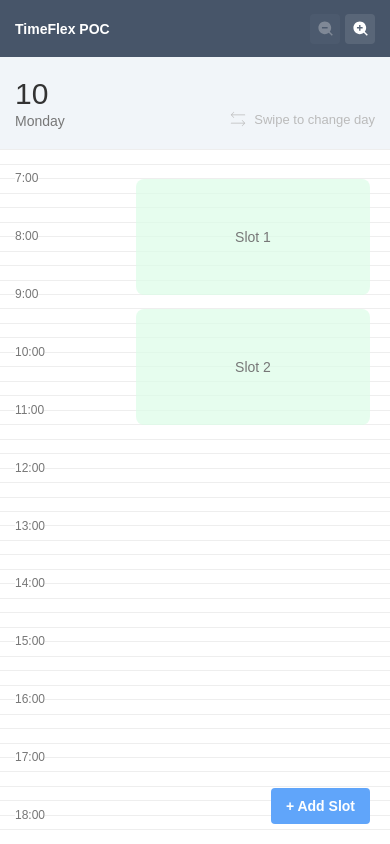
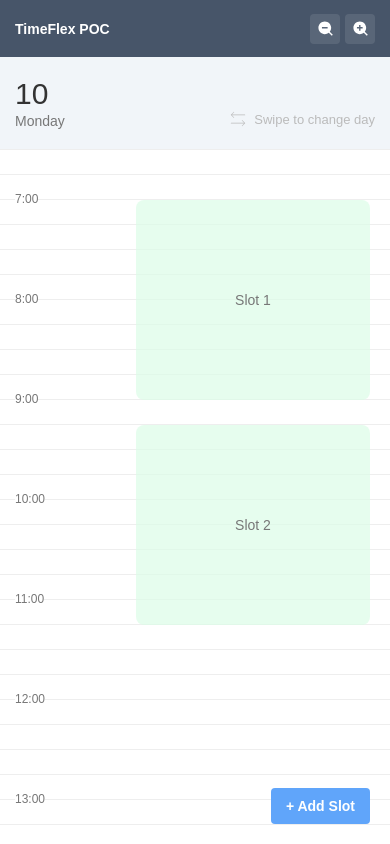
Before and after one commit to fraserboag/timeflex-poc, a React (Vite) app: page / in a window 390 px wide. Built offline with nearby package versions, Linux system fonts and the light colour scheme.

Commit message:
improve scroll snapping

```diff
--- a/src/components/Calendar.jsx
+++ b/src/components/Calendar.jsx
@@ -37,7 +37,7 @@ function Calendar() {
   );
 
   const [dragging, setDragging] = useState(false);
-  const [zoomLevel, setZoomLevel] = useState(1);
+  const [zoomLevel, setZoomLevel] = useState(2);
   const [resizing, setResizing] = useState();
 
   const createSlot = (dayNum) => {
--- a/src/styles/Calendar.scss
+++ b/src/styles/Calendar.scss
@@ -12,6 +12,7 @@
   border-top: 1px solid #ccc;
   min-height: 200px;
   position: relative;
+  // touch-action: pan-x;
 
   .day-label {
     width: 15%;
@@ -46,6 +47,7 @@
     flex-direction: row;
     align-items: center;
     position: relative;
+    // touch-action: pan-y;
 
     .timeinterval {
       flex: 1;
@@ -129,6 +131,7 @@
     flex-direction: column;
     border-top: 0;
     scroll-snap-align: start;
+    scroll-snap-stop: always;
     flex: 0 0 100vw;
 
     .day-label {
```
